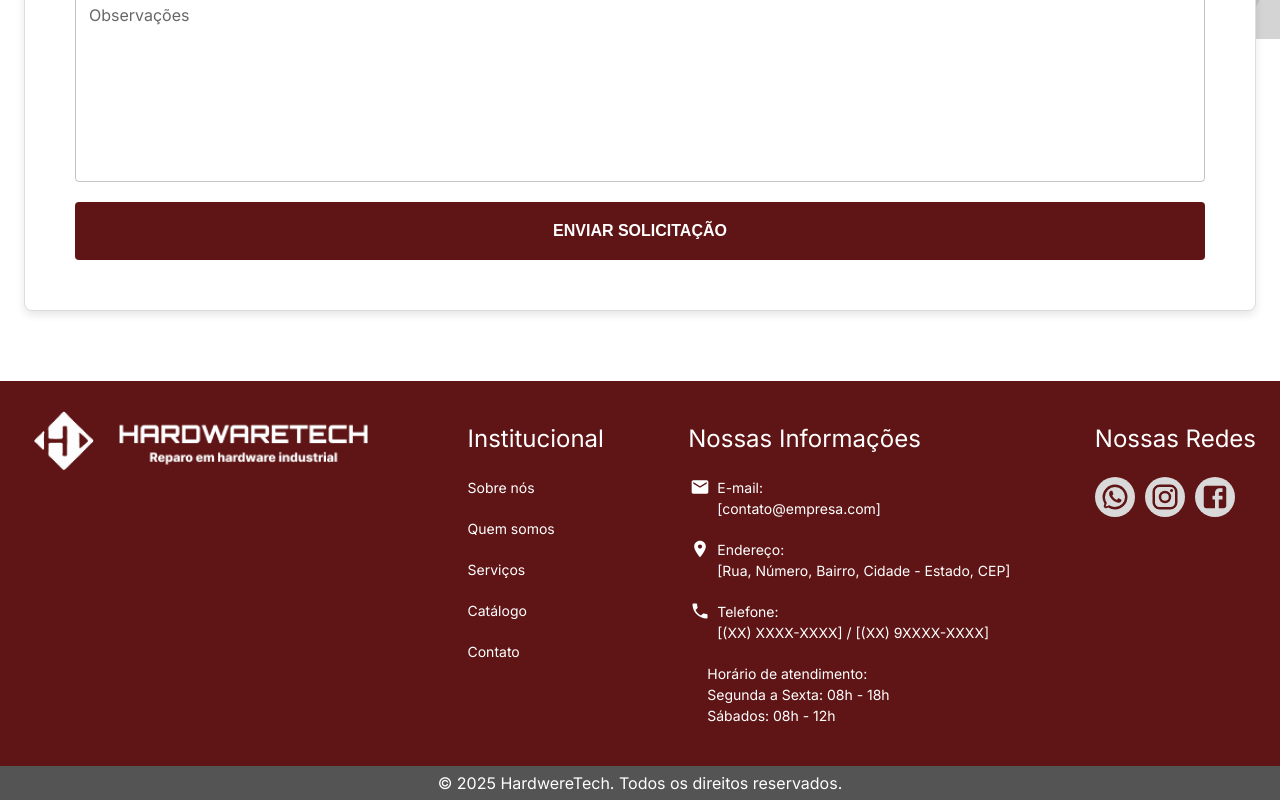
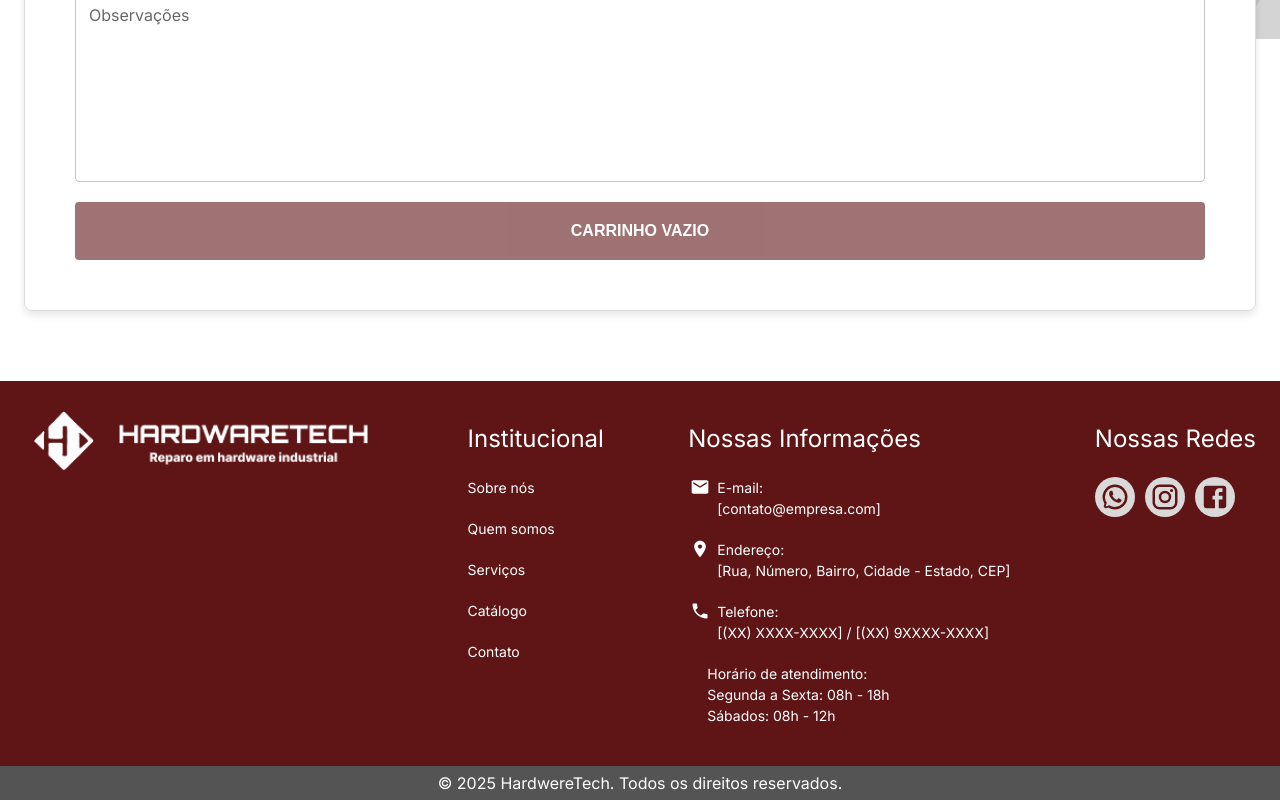
Before and after one commit to Azenith-Solutions/frontend-website-catalog-app, a React (Vite) app: page /cart in a window 1280 px wide. Shown: the part 761-1561 px from the top of the page. Built offline with nearby package versions, Linux system fonts and the light colour scheme; no server answers; some icons are missing.

Commit message:
[FEAT]:: Implement form validation in CartPage to ensure required fields and valid input before submission

```diff
--- a/src/pages/CartPage/CartPage.jsx
+++ b/src/pages/CartPage/CartPage.jsx
@@ -13,6 +13,7 @@ import ReturnButton from '../../components/ReturnButton/ReturnButton';
 import CustomDialog from '../../components/CustomDialog/CustomDialog';
 import DialogContentMessage from '../../components/CustomDialog/DialogContents/DialogContentMessage';
 import MarkEmailReadIcon from '@mui/icons-material/MarkEmailRead';
+import ErrorIcon from '@mui/icons-material/Error';
 import { ORDER_STATUS } from '../../enums/orderStatus';
 import { formatPhoneNumber, formatCNPJ } from '../../utils/inputMask/inputMasks';
 import { getListOfItemsFromLocalStorage } from '../../utils/storage/storage';
@@ -25,6 +26,8 @@ function CartPage() {
     const [formattedPhone, setFormattedPhone] = useState(''); // Valor formatado para exibição
     const [formattedCNPJ, setFormattedCNPJ] = useState('');
     const [open, setOpen] = useState(false);
+    const [errorOpen, setErrorOpen] = useState(false);
+    const [errorMessage, setErrorMessage] = useState('');
     const [isSubmitting, setIsSubmitting] = useState(false);
     const navigate = useNavigate();
     const componentsList = getListOfItemsFromLocalStorage();
@@ -123,6 +126,39 @@ function CartPage() {
             console.error('Error creating order from cart:', error);
         }
     }
+
+    const validateForm = () => {
+        // Check if cart is empty
+        if (!componentsList || componentsList.length === 0) {
+            setErrorMessage('Você precisa selecionar algum item para poder enviar um formulário de cotação');
+            setErrorOpen(true);
+            return false;
+        }
+
+        // Validate required fields
+        if (!name || !email) {
+            setErrorMessage('Por favor, preencha todos os campos obrigatórios');
+            setErrorOpen(true);
+            return false;
+        }
+
+        // Validate email format
+        const emailRegex = /^[^\s@]+@[^\s@]+\.[^\s@]+$/;
+        if (!emailRegex.test(email)) {
+            setErrorMessage('Por favor, informe um email válido');
+            setErrorOpen(true);
+            return false;
+        }
+
+        // Validate CNPJ if person is PJ
+        if (isPJ && (!formattedCNPJ || formattedCNPJ.replace(/\D/g, '').length !== 14)) {
+            setErrorMessage('Por favor, informe um CNPJ válido');
+            setErrorOpen(true);
+            return false;
+        }
+
+        return true;
+    };
 
     return (
         <>
@@ -251,18 +287,31 @@ function CartPage() {
                                 gridColumn: 'span 3', /* Ocupa toda a largura (3 colunas) */
                                 resize: 'none', /* Remove o redimensionamento */
                             }} onChange={(event) => setContent(event.target.value)} />
-                        <button type="submit" disabled={isSubmitting} onClick={() => {
+                        <button
+                            type="submit"
+                            disabled={isSubmitting || !componentsList || componentsList.length === 0}
+                            onClick={() => {
                                 try {
+                                    if (validateForm()) {
                                         setIsSubmitting(true);
                                         sendEmail();
                                         createOrderFromCart();
+                                    }
                                 } catch (error) {
                                     console.error("Error occurred while submitting:", error);
+                                    setErrorMessage('Ocorreu um erro ao enviar sua solicitação. Tente novamente mais tarde.');
+                                    setErrorOpen(true);
                                 } finally {
                                     setIsSubmitting(false);
                                 }
-                        }}>
-                            {isSubmitting ? 'ENVIANDO...' : 'ENVIAR SOLICITAÇÃO'}
+                            }}
+                            style={{
+                                opacity: (!componentsList || componentsList.length === 0) ? 0.6 : 1,
+                                cursor: (!componentsList || componentsList.length === 0) ? 'not-allowed' : 'pointer'
+                            }}
+                        >
+                            {isSubmitting ? 'ENVIANDO...' :
+                             (!componentsList || componentsList.length === 0) ? 'CARRINHO VAZIO' : 'ENVIAR SOLICITAÇÃO'}
                         </button>
                     </div>
                 </section>
@@ -280,6 +329,13 @@ function CartPage() {
                 />
             </CustomDialog>
 
+            <CustomDialog size={"sm"} open={errorOpen} onClose={() => setErrorOpen(false)}>
+                <DialogContentMessage
+                    icon={() => <ErrorIcon style={{ color: 'red', fontSize: '4rem' }} />}
+                    title="Atenção!"
+                    description={errorMessage}
+                />
+            </CustomDialog>
         </>
     )
 }
```
Lines whose indentation alone changed are shown as unchanged.
